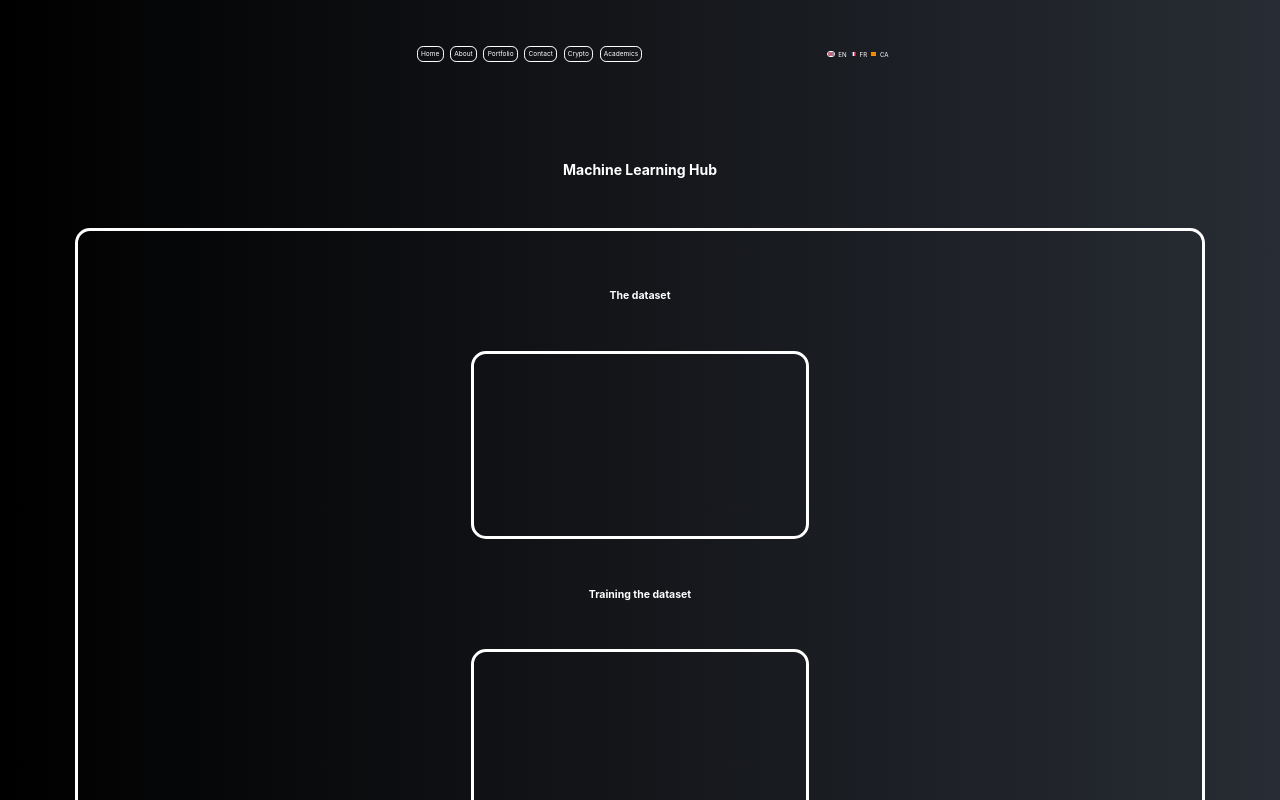
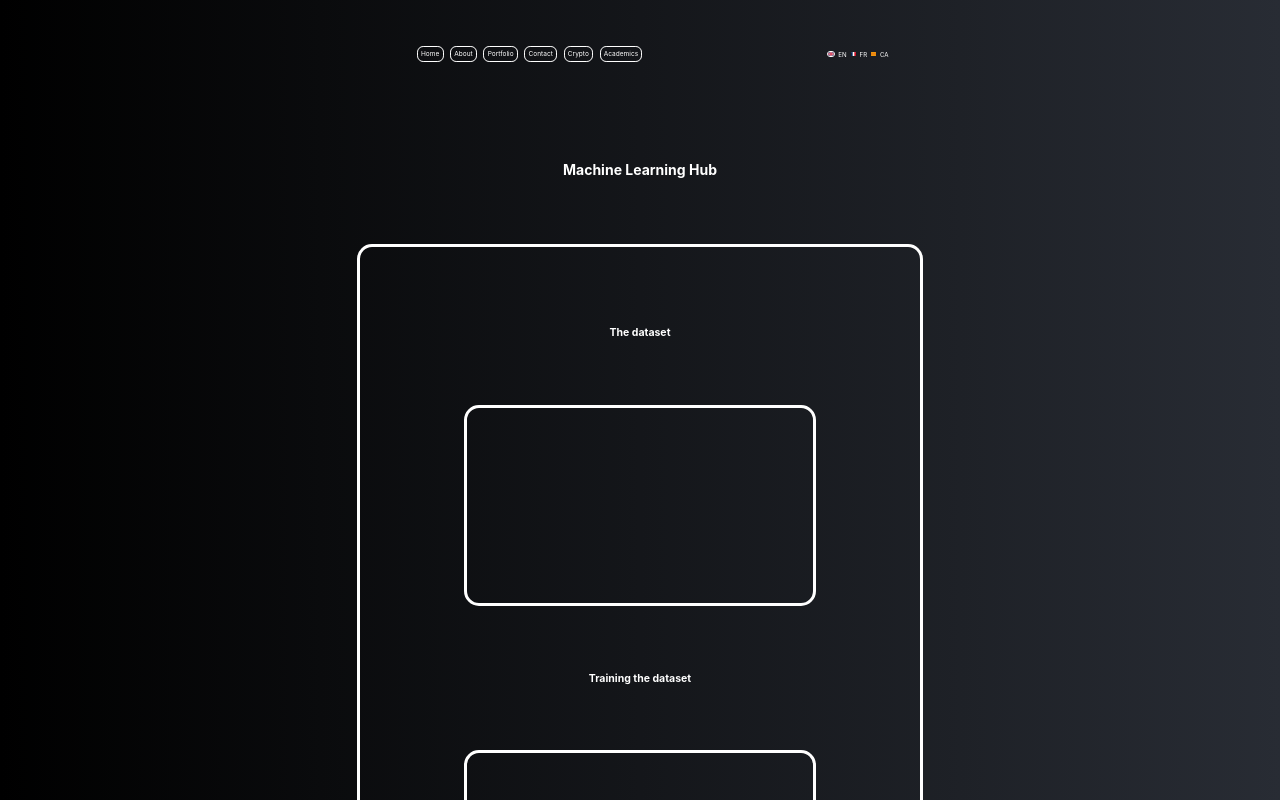
Before and after one commit to MarouaneSoukhrati/mar_react_app, a React (Create React App) app: page /machinelearning in a window 1280 px wide. Shown: the top 800 px of the page. Built offline with nearby package versions, Linux system fonts and the light colour scheme; no server answers.

Commit message:
Update MachineLearning.css

```diff
--- a/src/ComponentStyle/MachineLearningStyle/MachineLearning.css
+++ b/src/ComponentStyle/MachineLearningStyle/MachineLearning.css
@@ -9,10 +9,10 @@
 
 .machineL1 {
   border: solid 3px white;
-  padding: 50px;
+  padding: 10em;
   border-radius: 15px;
-  margin-top: 5vh;
-  width: 80vw;
+  margin-top: 8.12em;
+  width: 60em;
   display: flex;
   flex-direction: column;
   align-items: center;
@@ -22,7 +22,7 @@
 .dataCanvas, .trainingCanvas, .testingCanvas{
   border: solid 3px white;
   border-radius: 15px;
-  padding: 2vh;
-  margin-top: 5vh;
-  margin-bottom: 5vh;
+  padding: 3.248em;
+  margin-top: 8.12em;
+  margin-bottom: 8.12em;
 }
```
